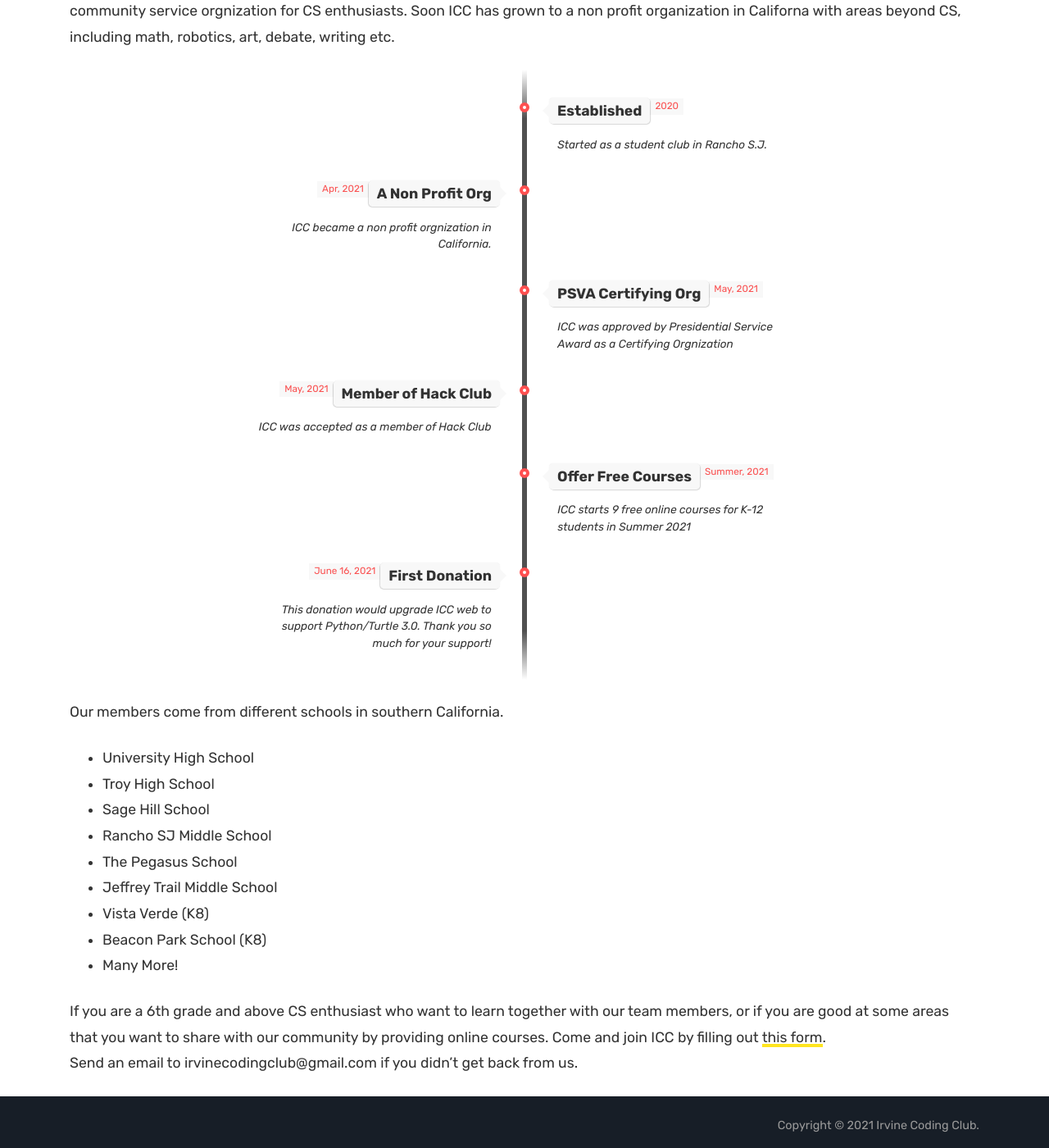
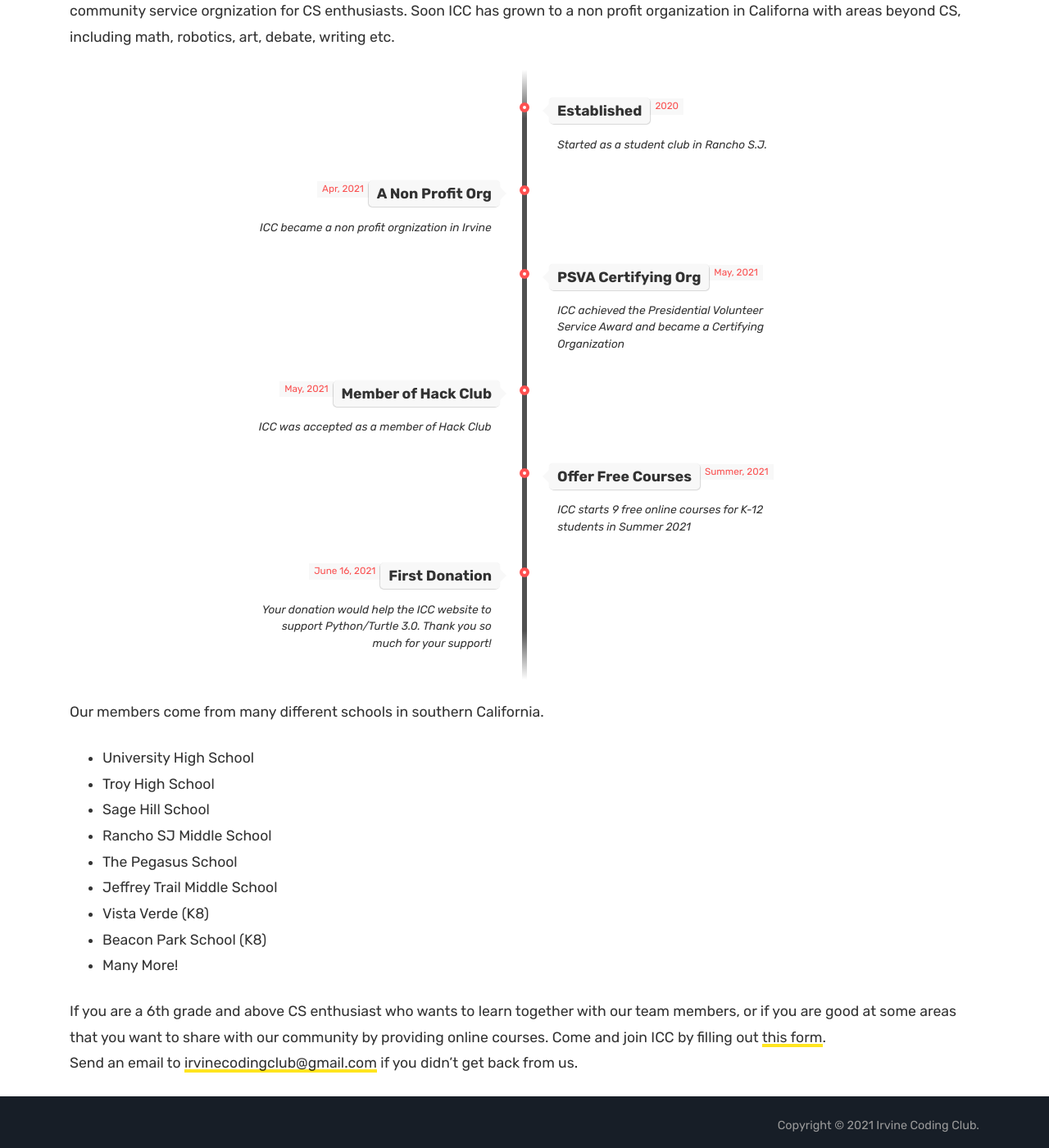
Before and after one commit to irvinecodingclub/irvinecodingclub.github.io, a Jekyll site: the page built from about.md, in a window 1280 px wide and 1400 px high, scrolled down 2470 px. Shown: the whole window at 82% size. Built offline with Jekyll 4.4.1, drawn with Linux system fonts in a browser that asks for light colours.

Commit message:
Update about.md

```diff
--- a/about.md
+++ b/about.md
@@ -157,7 +157,7 @@ The orgnization was created as a student run community service orgnization for C
 		<div class="direction-r">
 			<div class="flag-wrapper">
 				<span class="flag">Established</span>
-				<span class="time-wrapper"><span class="time">2020 </span></span>
+				<span class="time-wrapper"><span class="time">2020</span></span>
 			</div>
 			<div class="desc">Started as a student club in Rancho S.J.</div>
 		</div>
@@ -168,9 +168,9 @@ The orgnization was created as a student run community service orgnization for C
 		<div class="direction-l">
 			<div class="flag-wrapper">
 				<span class="flag">A Non Profit Org</span>
-				<span class="time-wrapper"><span class="time">Apr, 2021 </span></span>
+				<span class="time-wrapper"><span class="time">Apr, 2021</span></span>
 			</div>
-			<div class="desc">ICC became a non profit orgnization in California.</div>
+			<div class="desc">ICC became a non profit orgnization in Irvine</div>
 		</div>
 	</li>
 
@@ -181,7 +181,7 @@ The orgnization was created as a student run community service orgnization for C
 				<span class="flag">PSVA Certifying Org</span>
 				<span class="time-wrapper"><span class="time">May, 2021</span></span>
 			</div>
-			<div class="desc">ICC was approved by Presidential Service Award as a Certifying Orgnization</div>
+			<div class="desc">ICC achieved the Presidential Volunteer Service Award and became a Certifying Organization</div>
 		</div>
 	</li>
 
@@ -215,7 +215,7 @@ The orgnization was created as a student run community service orgnization for C
   				<span class="flag">First Donation</span>
   				<span class="time-wrapper"><span class="time">June 16, 2021</span></span>
   			</div>
-  			<div class="desc">This donation would upgrade ICC web to support Python/Turtle 3.0. Thank you so much for your support!</div>
+  			<div class="desc">Your donation would help the ICC website to support Python/Turtle 3.0. Thank you so much for your support!</div>
   		</div>
   	</li>
 
@@ -224,7 +224,7 @@ The orgnization was created as a student run community service orgnization for C
 
 
 
-Our members come from different schools in southern California.
+Our members come from many different schools in southern California.
 
 * University High School
 * Troy High School
@@ -236,7 +236,7 @@ Our members come from different schools in southern California.
 * Beacon Park School (K8)
 * Many More!
 
-If you are a 6th grade and above CS enthusiast who want to learn together with our team members,
+If you are a 6th grade and above CS enthusiast who wants to learn together with our team members,
 or if you are good at some areas that you want to share with our community by providing online courses.
 Come and join ICC by filling out [this form](https://forms.gle/Ky4S6YLkkursGyZn6).
-Send an email to irvinecodingclub@gmail.com if you didn't get back from us.
+Send an email to <a href="mailto:irvinecodingclub@gmail.com">irvinecodingclub@gmail.com</a> if you didn't get back from us.
```
